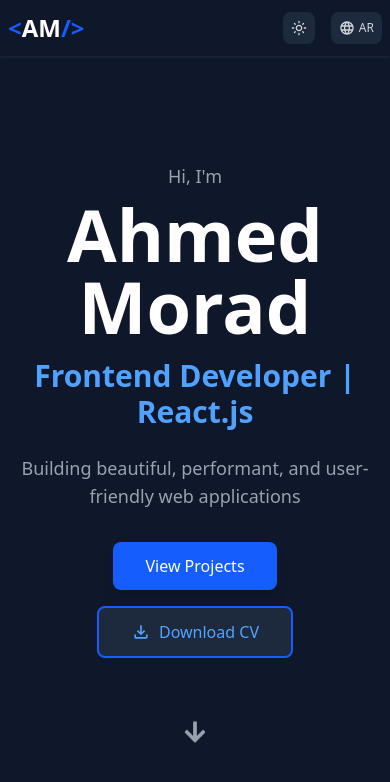
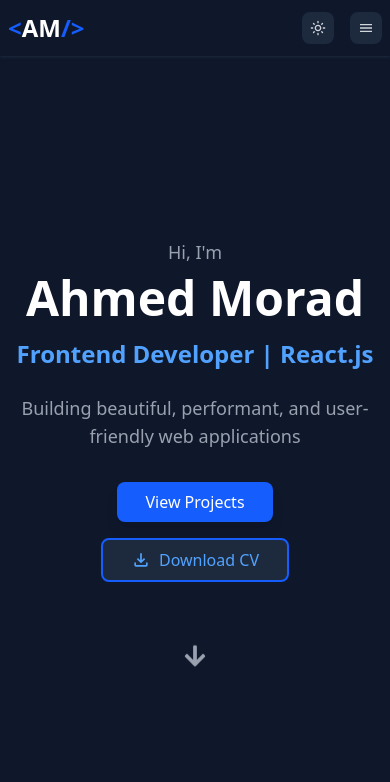
Before and after one commit to ahmedmorad275/portfolio, a React (Vite) app: page / in a window 390 px wide. Shown: the top 782 px of the page. Built offline with nearby package versions, Linux system fonts and the light colour scheme.

Commit message:
Theme Done

```diff
--- a/package.json
+++ b/package.json
@@ -7,7 +7,8 @@
     "dev": "vite",
     "build": "vite build",
     "lint": "eslint .",
-    "preview": "vite preview"
+    "preview": "vite preview",
+    "tailwind:init": "tailwindcss init -p"
   },
   "dependencies": {
     "@tailwindcss/vite": "^4.1.18",
--- a/src/App.jsx
+++ b/src/App.jsx
@@ -1,14 +1,15 @@
 import Hero from "./Components/Hero";
 import Navbar from "./Components/Navbar";
+import { ThemeProvider } from "./Context/ThemeContext";
 
 function App() {
   return (
-    <>
-      <header className="bg-slate-900 min-h-screen flex items-center justify-center">
+    <ThemeProvider>
+      <header className="dark:bg-slate-900 bg-slate-50 min-h-screen flex items-center justify-center">
         <Navbar />
         <Hero />
       </header>
-    </>
+    </ThemeProvider>
   );
 }
 
--- a/src/Components/Hero.jsx
+++ b/src/Components/Hero.jsx
@@ -1,5 +1,5 @@
-import { MdOutlineFileDownload } from 'react-icons/md';
-import { FaArrowDown } from 'react-icons/fa';
+import { MdOutlineFileDownload } from "react-icons/md";
+import { FaArrowDown } from "react-icons/fa";
 
 export default function Hero() {
   return (
@@ -7,26 +7,30 @@ export default function Hero() {
       <div className="container mx-auto">
         <div className="max-w-4xl mx-auto text-center">
           <div>
-            <p className="text-gray-400 text-lg mb-2">Hi, I'm</p>
-            <h1 className="text-7xl text-white font-bold mb-4">Ahmed Morad</h1>
-            <h2 className="font-semibold text-3xl text-blue-400 mb-6">
+            <p className="text-gray-600 dark:text-gray-400 text-lg mb-2">
+              Hi, I'm
+            </p>
+            <h1 className="md:text-7xl text-5xl dark:text-white text-gray-800 font-bold mb-4">
+              Ahmed Morad
+            </h1>
+            <h2 className="font-semibold text-2xl md:text-3xl text-blue-600 dark:text-blue-400 mb-6">
               Frontend Developer | React.js
             </h2>
-            <p className="text-gray-400 text-lg mb-8">
+            <p className="text-gray-600 dark:text-gray-400 text-lg mb-8">
               Building beautiful, performant, and user-friendly web applications
             </p>
           </div>
           <div className="flex flex-col sm:flex-row items-center justify-center gap-4">
-            <button className="cursor-pointer px-8 py-3 bg-blue-600 hover:bg-blue-700 text-white rounded-lg font-medium transition-colors duration-200 shadow-lg hover:shadow-xl">
+            <button className="cursor-pointer px-7 py-2 bg-blue-600 hover:bg-blue-700 text-white rounded-lg font-medium transition-colors duration-200 shadow-lg hover:shadow-xl">
               View Projects
             </button>
-            <button className="cursor-pointer px-8 py-3 bg-slate-800 border-2 border-blue-600 text-blue-400 rounded-lg font-medium hover:bg-slate-700 transition-colors duration-200 flex items-center gap-2">
+            <button className="cursor-pointer px-7 py-2 dark:bg-slate-800 bg-slate-50 border-2 border-blue-600 text-blue-600 dark:text-blue-400 rounded-lg font-medium hover:bg-slate-100 dark:hover:bg-slate-700 transition-colors duration-200 flex items-center gap-2">
               <MdOutlineFileDownload size="20px" />
               Download CV
             </button>
           </div>
           <div className="arrowDown flex justify-center mt-16 text-2xl">
-            <button className="text-gray-400 hover:text-blue-400 cursor-pointer transition-colors">
+            <button className="text-gray-400 hover:text-blue-600 dark:hover:text-blue-400 cursor-pointer transition-colors">
               <FaArrowDown />
             </button>
           </div>
--- a/src/Components/Navbar.jsx
+++ b/src/Components/Navbar.jsx
@@ -1,41 +1,72 @@
-import { MdOutlineLanguage } from 'react-icons/md';
-import { MdOutlineLightMode } from 'react-icons/md';
+import { useContext, useEffect, useState } from "react";
+import {
+  MdOutlineLanguage,
+  MdOutlineLightMode,
+  MdOutlineDarkMode,
+  MdOutlineMenu,
+} from "react-icons/md";
+import { IoMdClose } from "react-icons/io";
+import { ThemeContext } from "../Context/ThemeContext";
 
 export default function Navbar() {
+  // State Management
+  const [openMenu, setOpenMenu] = useState(false);
+  const { theme, setTheme } = useContext(ThemeContext);
+
+  // Links Data
   const links = [
     {
-      name: 'Home',
-      path: '#',
+      name: "Home",
+      path: "#home",
     },
     {
-      name: 'About',
-      path: '#',
+      name: "About",
+      path: "#about",
     },
     {
-      name: 'Skills',
-      path: '#',
+      name: "Skills",
+      path: "#skills",
     },
     {
-      name: 'Projects',
-      path: '#',
+      name: "Projects",
+      path: "#projects",
     },
     {
-      name: 'Experience',
-      path: '#',
+      name: "Experience",
+      path: "#experience",
     },
     {
-      name: 'Contact',
-      path: '#',
+      name: "Contact",
+      path: "#contact",
     },
   ];
+
+  // Side Effects
+  useEffect(() => {
+    if (openMenu) {
+      setTimeout(() => {
+        setOpenMenu(false);
+      }, 5000);
+    }
+  }, [openMenu]);
+
+  // UI Functions
+  const handleMenuClick = () => {
+    setOpenMenu((prev) => !prev);
+  };
+
+  const handleThemeClick = () => {
+    setTheme((prev) => (prev === "light" ? "dark" : "light"));
+  };
+
   return (
-    <nav className="fixed top-0 left-0 right-0 z-50 transition-all duration-300 bg-transparent shadow shadow-slate-800">
+    <nav className="fixed top-0 left-0 right-0 z-50 transition-all bg-transparent duration-300 shadow dark:shadow-slate-800">
       <div className="px-2 container mx-auto flex justify-between h-14 items-center">
         {/* Logo */}
-        <div className="text-2xl font-bold text-white">
+        <div className="cursor-default text-2xl font-bold text-gray-800 dark:text-white">
           <p>
-            <span className="text-blue-600">{'<'}</span>AM
-            <span className="text-blue-600">{'/>'}</span>
+            <span className="text-blue-600">{"<"}</span>AM
+            <span className="text-blue-600">{"/>"}</span>
           </p>
         </div>
         {/* Links */}
@@ -45,7 +76,8 @@ export default function Navbar() {
               <li key={link.name}>
                 <a
                   href={link.path}
-                  className="text-gray-300 hover:text-blue-400 transition-colors duration-300">
+                  className="dark:text-gray-300 text-slate-700 hover:text-blue-600 transition-colors duration-300"
+                >
                   {link.name}
                 </a>
               </li>
@@ -55,16 +87,47 @@ export default function Navbar() {
         {/* Icons */}
         <div className="iconsBox flex gap-4 items-center">
           {/* Theme Toggle */}
-          <div className="toggleTheme cursor-pointer p-2 rounded-lg bg-slate-800 text-gray-300 hover:bg-slate-700 transition-colors">
-            <MdOutlineLightMode />
+          <div
+            onClick={handleThemeClick}
+            className="toggleTheme cursor-pointer p-2 rounded-lg bg-slate-100 dark:bg-slate-800 text-slate-700 dark:text-gray-300 hover:bg-slate-200 dark:hover:bg-slate-700 transition-colors"
+          >
+            {theme === "dark" ? <MdOutlineLightMode /> : <MdOutlineDarkMode />}
+          </div>
+          {/* Menu on Mobile */}
+          <div
+            onClick={handleMenuClick}
+            className="toggleTheme md:hidden cursor-pointer p-2 rounded-lg bg-slate-100 dark:bg-slate-800 text-slate-700 dark:text-gray-300 hover:bg-slate-200 dark:hover:bg-slate-700 transition-colors"
+          >
+            {openMenu ? <IoMdClose /> : <MdOutlineMenu />}
           </div>
           {/* Language Switch */}
-          <div className="switchLanguage cursor-pointer flex items-center space-x-1 rtl:space-x-reverse p-2 rounded-lg bg-slate-800 text-gray-300 hover:bg-slate-700 transition-colors">
+          <div className="switchLanguage hidden cursor-pointer md:flex items-center space-x-1 rtl:space-x-reverse p-2 rounded-lg bg-slate-100 dark:bg-slate-800 text-slate-700 dark:text-gray-300 hover:bg-slate-200 dark:hover:bg-slate-700 transition-colors">
             <MdOutlineLanguage />
             <p className="text-xs">AR</p>
           </div>
         </div>
       </div>
+      {/* Links Menu on Mobile */}
+      {openMenu && (
+        <div className="backdrop-blur-sm">
+          <ul className="space-y-4 p-6">
+            {links.map((link) => (
+              <li key={link.name}>
+                <a
+                  href={link.path}
+                  className="dark:text-gray-300 text-slate-700 hover:text-blue-400 transition-colors duration-300"
+                >
+                  {link.name}
+                </a>
+              </li>
+            ))}
+            <div className="switchLanguage flex items-center space-x-1 rtl:space-x-reverse text-slate-700 dark:text-gray-300">
+              <MdOutlineLanguage />
+              <p className="text-xs">العربية</p>
+            </div>
+          </ul>
+        </div>
+      )}
     </nav>
   );
 }
--- /dev/null
+++ b/src/Context/ThemeContext.jsx
@@ -0,0 +1,20 @@
+import { createContext, useEffect, useState } from "react";
+
+export const ThemeContext = createContext();
+
+export function ThemeProvider({ children }) {
+  const [theme, setTheme] = useState("dark");
+  useEffect(() => {
+    const root = document.documentElement;
+    if (theme === "dark") {
+      root.classList.add("dark");
+    } else {
+      root.classList.remove("dark");
+    }
+  }, [theme]);
+  return (
+    <ThemeContext.Provider value={{ theme, setTheme }}>
+      {children}
+    </ThemeContext.Provider>
+  );
+}
--- a/src/index.css
+++ b/src/index.css
@@ -1,8 +1,10 @@
-@import 'tailwindcss';
+@import "tailwindcss";
+@custom-variant dark (&:where(.dark, .dark *));
 
 .arrowDown {
   animation: upAndDown 2s infinite both;
 }
+
 @keyframes upAndDown {
   0%,
   100% {
```
Also changed, not shown: 1 other file (tests, documents, lock files or other folders).
